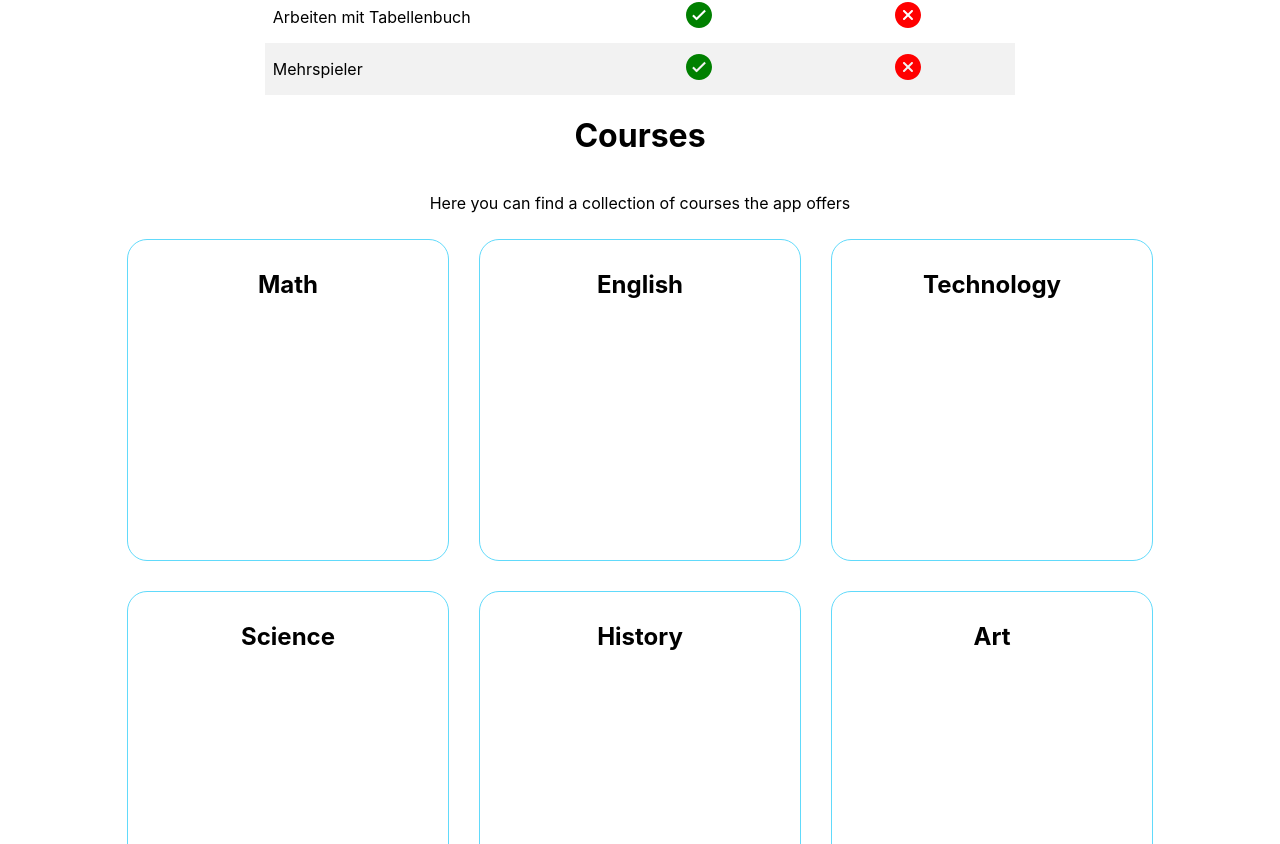
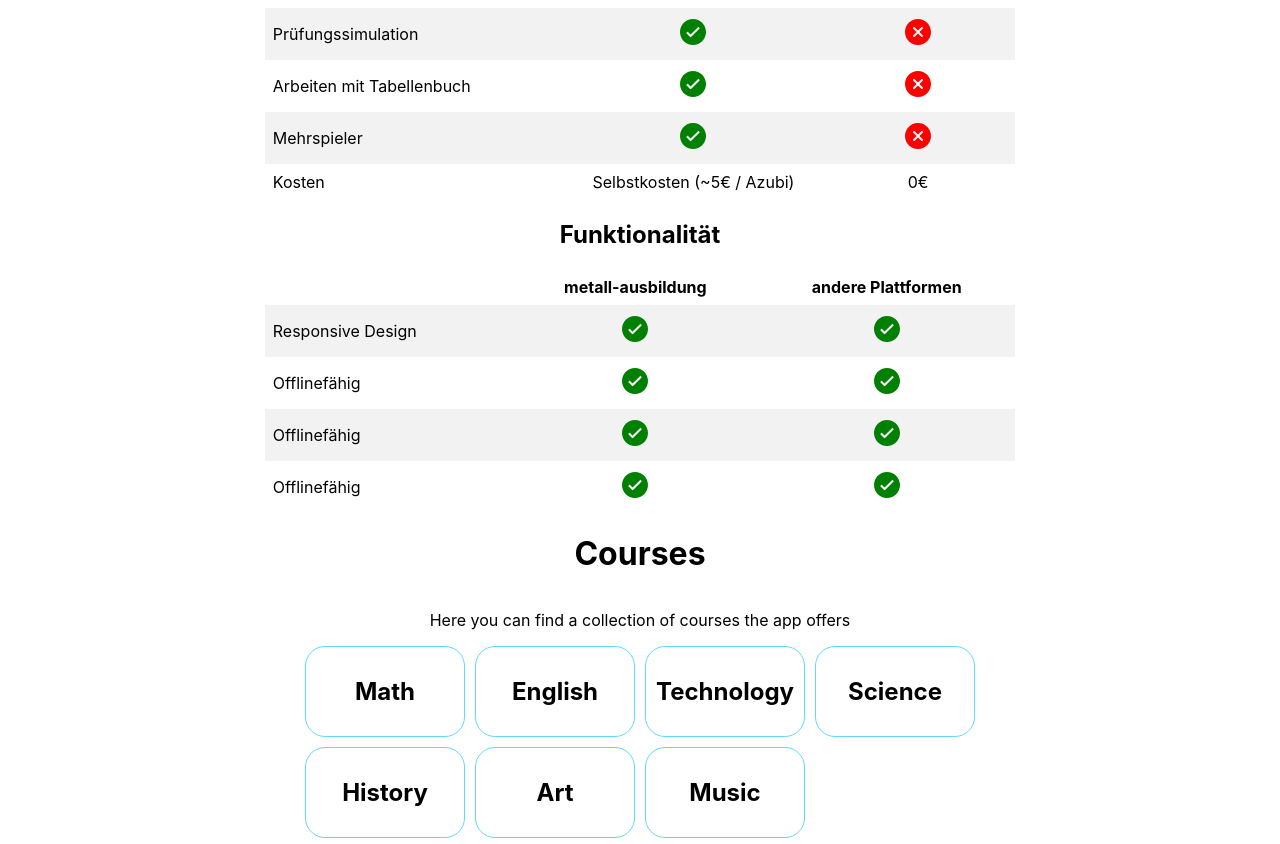
Before and after one commit to HuberAdrian/learning-platform, a React (Create React App) app: page / in a window 1280 px wide. Shown: the part 636-1480 px from the top of the page. Built offline with nearby package versions, Linux system fonts and the light colour scheme.

Commit message:
added table for functionalities, added css

```diff
--- a/src/App.css
+++ b/src/App.css
@@ -337,7 +337,7 @@
 /* make a grid for the courses */
 .courses-container {
   display: grid;
-  grid-template-columns: repeat(1, 1fr);
+  grid-template-columns: repeat(2, 1fr);
   grid-gap: 10px;
   margin: 0 10px;
 }
@@ -346,37 +346,31 @@
 .course {
   border: 1px solid #61dafb;
   border-radius: 20px;
-  margin: 10px;
   padding: 10px;
-  width: 300px;
-  height: 300px;
   display: flex;
   flex-direction: column;
   justify-content: space-between;
   align-items: center;
 }
 
-/* dont show the text in the cards */
-.course p {
-  display: none;
-}
-
-/* show the text in the cards when hovering over the card */
-.course:hover p {
-  display: block;
-}
-
 /* make the cards responsive */
 @media (min-width: 768px) {
   .courses-container {
-    grid-template-columns: repeat(2, 1fr);
+    grid-template-columns: repeat(3, 1fr);
   }
 }
 
 @media (min-width: 1024px) {
   .courses-container {
-    grid-template-columns: repeat(3, 1fr);
+    grid-template-columns: repeat(4, 1fr);
   }
+}
+
+/* make hover effect for the cards */
+.course:hover {
+  transform: scale(1.05);
+  transition: all 0.3s ease-in-out;
+  background-color: #61dafb;
 }
 
 
--- a/src/Content.js
+++ b/src/Content.js
@@ -9,11 +9,14 @@
 
 function Content() {
 
+    /*make a divider and a conclusion with the price below the table */
+
   return (
     <>
     <div className="content-container">
     <h1>Content</h1>
     <p>Here you can find a comparison of the content and functionality of this platform to another platform</p>
+    <h2>Inhalte</h2>
     <table className='table-content' >
         <tr>
             <th className='table-header' ></th>
@@ -55,7 +58,39 @@
             <td ><IoIosCheckmarkCircle className='ioIosCheckmarkCircle' /></td>
             <td ><IoIosCloseCircle className='ioIosCloseCircle' /></td>
         </tr>
-
+        <tr>
+            <td >Kosten</td>
+            <td >Selbstkosten (~5€ / Azubi) </td>
+            <td >0€</td>
+        </tr>
+    </table>
+    <h2>Funktionalität</h2>
+    <table className='table-content' >
+        <tr>
+            <th className='table-header' ></th>
+            <th className='table-header' >metall-ausbildung</th>
+            <th className='table-header' >andere Plattformen</th>
+        </tr>
+        <tr>
+            <td >Responsive Design</td>
+            <td ><IoIosCheckmarkCircle className='ioIosCheckmarkCircle' /></td>
+            <td ><IoIosCheckmarkCircle className='ioIosCheckmarkCircle' /></td>
+        </tr>
+        <tr>
+            <td >Offlinefähig</td>
+            <td ><IoIosCheckmarkCircle className='ioIosCheckmarkCircle' /></td>
+            <td ><IoIosCheckmarkCircle className='ioIosCheckmarkCircle' /></td>
+        </tr>
+        <tr>
+            <td >Offlinefähig</td>
+            <td ><IoIosCheckmarkCircle className='ioIosCheckmarkCircle' /></td>
+            <td ><IoIosCheckmarkCircle className='ioIosCheckmarkCircle' /></td>
+        </tr>
+        <tr>
+            <td >Offlinefähig</td>
+            <td ><IoIosCheckmarkCircle className='ioIosCheckmarkCircle' /></td>
+            <td ><IoIosCheckmarkCircle className='ioIosCheckmarkCircle' /></td>
+        </tr>
     </table>
     </div>
     </>
```
Also changed, not shown: 1 other file (tests, documents, lock files or other folders).
